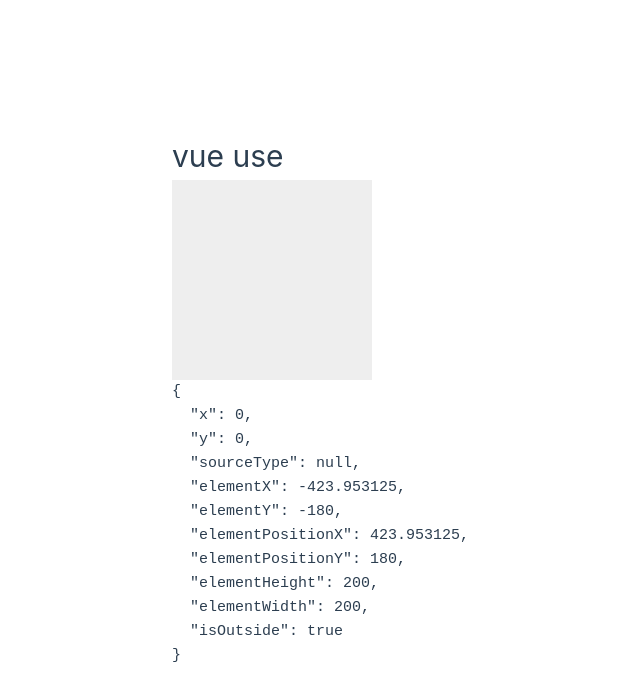
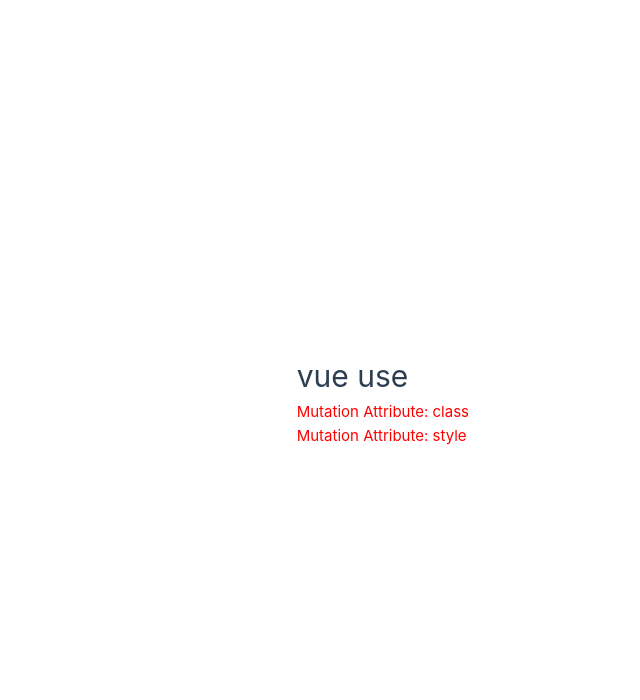
Before and after one commit to noah-00/vue3-doc, a Vue app: page / in a window 1280 px wide. Shown: the top 700 px of the page, without its empty margins (171-811 px from the left). Built offline with nearby package versions, Linux system fonts and the light colour scheme.

Commit message:
✨ useMutationObserver

```diff
--- /dev/null
+++ b/src/components/VueUse/UseMutationObserver.vue
@@ -0,0 +1,42 @@
+<script setup lang="ts">
+import { ref } from "vue";
+import { useMutationObserver } from "@vueuse/core";
+
+const el = ref(null);
+const messages = ref<string[]>([]);
+const className = ref({});
+const style = ref({});
+
+useMutationObserver(
+  el,
+  (mutations) => {
+    const mutation = mutations[0];
+
+    if (!mutation) return;
+
+    messages.value.push(mutation.attributeName!);
+  },
+  { attributes: true }
+);
+
+setTimeout(() => {
+  className.value = {
+    test: true,
+    test2: true,
+  };
+}, 1000);
+
+setTimeout(() => {
+  style.value = {
+    color: "red",
+  };
+}, 1550);
+</script>
+
+<template>
+  <div>
+    <div ref="el" :class="className" :style="style">
+      <div v-for="(text, index) of messages" :key="index">Mutation Attribute: {{ text }}</div>
+    </div>
+  </div>
+</template>
--- a/src/components/VueUse/index.vue
+++ b/src/components/VueUse/index.vue
@@ -8,6 +8,7 @@ import UseElementBounding from "./UseElementBounding.vue";
 import UseElementSize from "./UseElementSize.vue";
 import UseElementVisibility from "./UseElementVisibility.vue";
 import UseMouseInElement from "./UseMouseInElement.vue";
+import UseMutationObserver from "./UseMutationObserver.vue";
 </script>
 
 <template>
@@ -20,5 +21,6 @@ import UseMouseInElement from "./UseMouseInElement.vue";
   <!-- <UseElementBounding /> -->
   <!-- <UseElementSize /> -->
   <!-- <UseElementVisibility /> -->
-  <UseMouseInElement />
+  <!-- <UseMouseInElement /> -->
+  <UseMutationObserver />
 </template>
```
